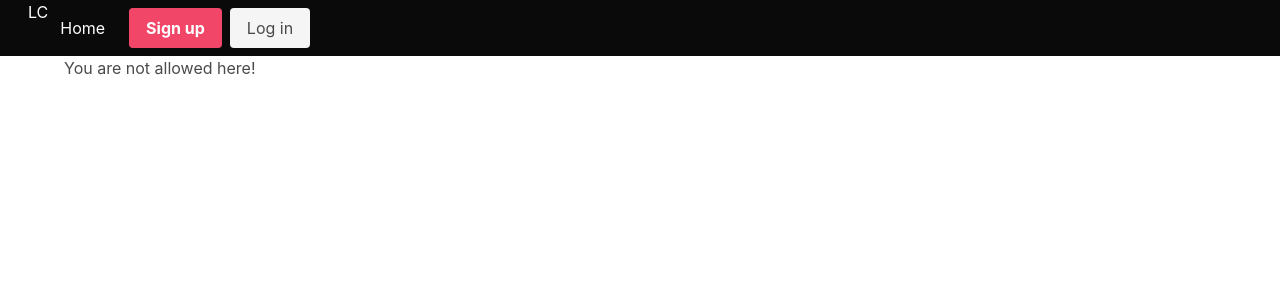
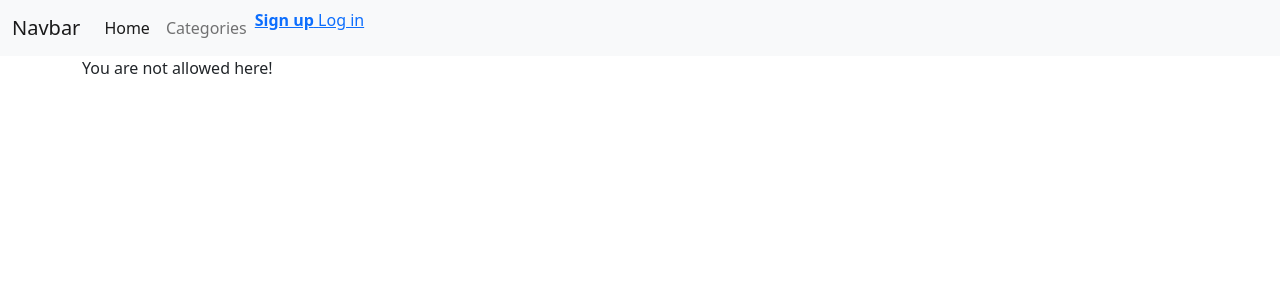
Before and after one commit to Ludceriani/Blog-Personal, a Django app: template personalblog/templates/add_post.html in a window 1280 px wide. Shown: the top 300 px of the page. Run offline with Django 3.2, Linux system fonts and the light colour scheme; the template is opened without the code that fills it, so the values that code supplies are empty.

Commit message:
modified template

```diff
--- a/personalblog/templates/base.html
+++ b/personalblog/templates/base.html
@@ -7,11 +7,13 @@
     <meta name="viewport" content="width=device-width, initial-scale=1">
 
 
-    <!-- Bulma CSS -->
-    <link rel="stylesheet" href="https://cdn.jsdelivr.net/npm/bulma@0.9.3/css/bulma.min.css">
 
-
-
+    <!-- Boostrap CSS -->
+    <link href="https://cdn.jsdelivr.net/npm/bootstrap@5.1.3/dist/css/bootstrap.min.css" rel="stylesheet"
+        integrity="sha384-1BmE4kWBq78iYhFldvKuhfTAU6auU8tT94WrHftjDbrCEXSU1oBoqyl2QvZ6jIW3" crossorigin="anonymous">
+    <script src="https://cdn.jsdelivr.net/npm/bootstrap@5.1.3/dist/js/bootstrap.bundle.min.js"
+        integrity="sha384-ka7Sk0Gln4gmtz2MlQnikT1wXgYsOg+OMhuP+IlRH9sENBO0LRn5q+8nbTov4+1p"
+        crossorigin="anonymous"></script>
 
 
     <title>{% block title %}Ludmila Ceriani {% endblock %}</title>
@@ -19,39 +21,54 @@
 
 <body>
 
-    <nav class="navbar is-black" role="navigation" aria-label="main navigation">
-        <div class="navbar-brand">
-            <span class="icon-text">
-                <span class="icon">
-                    <i class="fas"></i>
-                </span>
-                <span> LC </span>
-            </span>
 
-        </div>
-
-
-            <div class="navbar-start">
-                <a class="navbar-item" href="{% url 'home' %}">
-                    Home
-                </a>
-
-                {% if user.is_authenticated %}
-                    <a class="navbar-item" href="{% url 'add-post' %}">
-                        Add Post
-                    </a>
-                    <a class="navbar-item" href="{% url 'add-category' %}">
-                        Add Category
+    <nav class="navbar navbar-expand-lg navbar-light bg-light">
+        <div class="container-fluid">
+            <a class="navbar-brand" href="#">Navbar</a>
+            <button class="navbar-toggler" type="button" data-bs-toggle="collapse" data-bs-target="#navbarSupportedContent"
+                aria-controls="navbarSupportedContent" aria-expanded="false" aria-label="Toggle navigation">
+                <span class="navbar-toggler-icon"></span>
+            </button>
+            <div class="collapse navbar-collapse" id="navbarSupportedContent">
+                <ul class="navbar-nav me-auto mb-2 mb-lg-0">
+                    <li class="nav-item">
+                        <a class="nav-link active" aria-current="page" href="{% url 'home' %}">Home</a>
+                    </li>
+                    {% if cat_menu %}
+                    <li class="nav-item dropdown">
+                        <a class="nav-link dropdown-toggle" href="#" id="navbarDropdown" role="button" data-bs-toggle="dropdown" aria-expanded="false">
+                            Categories
                         </a>
 
 
+                        <div class="dropdown-menu" aria-labelledby="navbarDropdown">
+                        {% for item in cat_menu %}
+                            <a class="dropdown-item" href="{% url 'category' item|slugify %}"> {{item}} </a>
+
+                        {% endfor %}
+
+                        </div>
+                    </li>
+                    {% else %}
+
+                        <li class="nav-item">
+                            <a class="nav-link" href="{% url 'category-list' %}">Categories</a>
+                        </li>
+
+                    {% endif %}
+
+                    {% if user.is_authenticated %}
+                    <li class="nav-item">
+                        <a class="nav-link" href="{% url 'add-post' %}">Add Post</a>
+                    </li>
+                    <li class="nav-item">
+                        <a class="nav-link" href="{% url 'add-category' %}">Add Category</a>
+                    </li>
+
+                    <li class="nav-item">
                         <a class="button is-small is-light" href="{% url 'logout' %}"> Log out
                         </a>
-
-
-            </div>
-
-
+                    </li>
                     {% else %}
                     <div class="navbar-end">
                         <div class="navbar-item">
@@ -69,8 +86,10 @@
                     </div>
 
                     {% endif %}
+                </ul>
 
-
+            </div>
+        </div>
     </nav>
 
     <div class="container">
--- a/personalblog/urls.py
+++ b/personalblog/urls.py
@@ -1,6 +1,6 @@
 from django.urls import path
 #from . import views
-from .views import ArticleDetailView, HomeView, AddPostView, UpdatePostView, DeletePostView, AddCategoryView, CategoryView
+from .views import ArticleDetailView, HomeView, AddPostView, UpdatePostView, DeletePostView, AddCategoryView, CategoryView, CategoryListView
 
 urlpatterns = [
 
@@ -11,6 +11,7 @@ urlpatterns = [
     path('article/edit/<int:pk>',UpdatePostView.as_view(), name='update-post'),
     path('article/<int:pk>/delete', DeletePostView.as_view(), name='delete-post'),
     path('category/<str:cats>/', CategoryView, name="category" ),
+    path('category-list/', CategoryListView, name='category-list'),
 
 
 ]
```
Also changed, not shown: personalblog/templates/category_list.html (added, +11 -0 lines), personalblog/views.py (+18 -0 lines), db.sqlite3, personalblog/templates/home.html (indentation only). Lines whose indentation alone changed are shown as unchanged.
